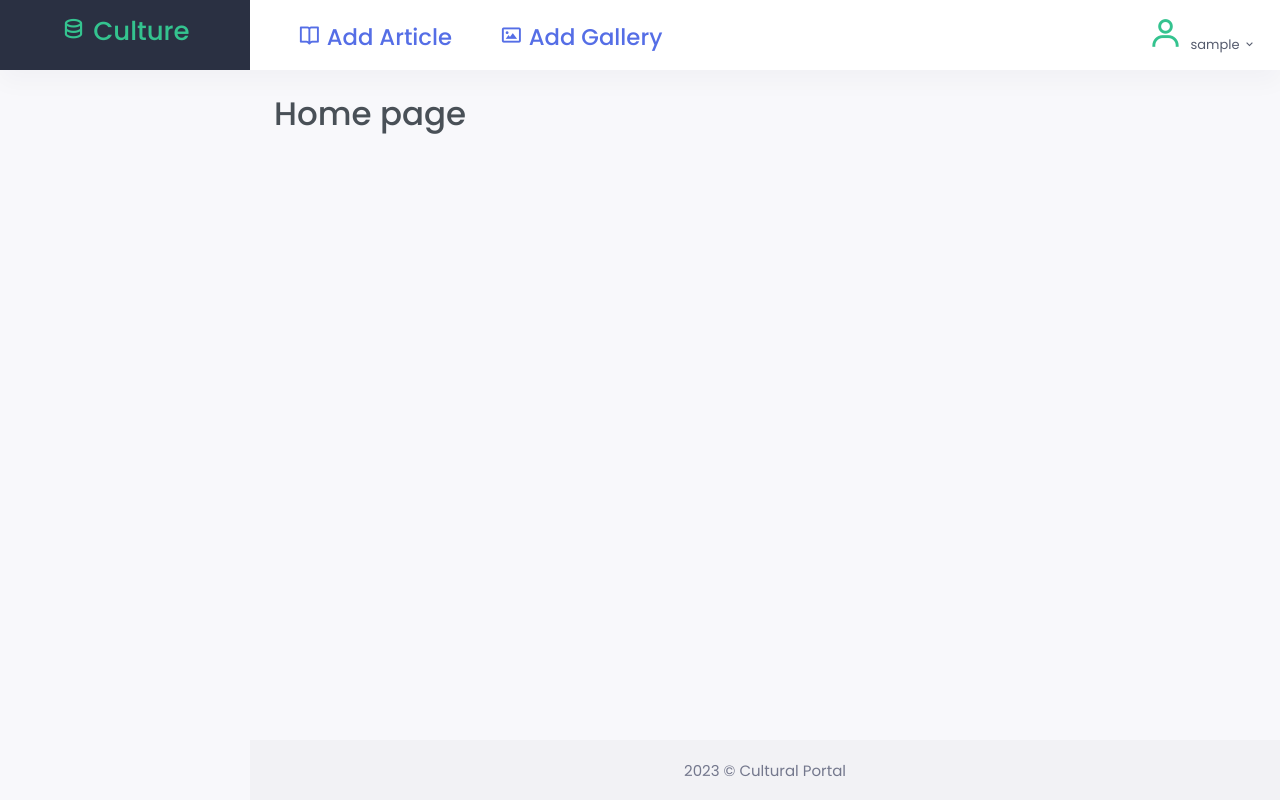
After one commit to Ivan-Wabuyobo/cultural_portal, a PHP site: page /home.php in a window 1280 px wide. The commit adds this page. Run offline with PHP 8.4, Linux system fonts and the light colour scheme; the visitor is signed in with stand-in values (Sample User, id 1); some libraries are stand-ins or nearby versions.

Commit message:
added a home page file

```diff
--- /dev/null
+++ b/home.php
@@ -0,0 +1,179 @@
+<?php
+session_start();
+include "dbconnect.php";
+
+?>
+<!doctype html>
+<html lang="en">
+
+<head>
+
+    <meta charset="utf-8" />
+    <title>Cultural Portal</title>
+    <meta name="viewport" content="width=device-width, initial-scale=1.0">
+    <meta content="Premium Multipurpose Admin & Dashboard Template" name="description" />
+    <meta content="Themesbrand" name="author" />
+    <!-- App favicon -->
+    <link rel="shortcut icon" href="assets/images/favicon.ico">
+
+    <!-- DataTables -->
+    <link href="assets/libs/datatables.net-bs4/css/dataTables.bootstrap4.min.css" rel="stylesheet" type="text/css" />
+    <link href="assets/libs/datatables.net-buttons-bs4/css/buttons.bootstrap4.min.css" rel="stylesheet" type="text/css" />
+
+    <!-- Responsive datatable examples -->
+    <link href="assets/libs/datatables.net-responsive-bs4/css/responsive.bootstrap4.min.css" rel="stylesheet" type="text/css" />
+
+    <!-- Bootstrap Css -->
+    <link href="assets/css/bootstrap.min.css" id="bootstrap-style" rel="stylesheet" type="text/css" />
+    <!-- Icons Css -->
+    <link href="assets/css/icons.min.css" rel="stylesheet" type="text/css" />
+    <!-- App Css-->
+    <link href="assets/css/app.min.css" id="app-style" rel="stylesheet" type="text/css" />
+    <script src="https://unpkg.com/dropzone@5/dist/min/dropzone.min.js"></script>
+    <link rel="stylesheet" href="https://unpkg.com/dropzone@5/dist/min/dropzone.min.css" type="text/css" />
+
+
+
+</head>
+
+<body data-sidebar="dark" data-layout-mode="light">
+
+    <!-- <body data-layout="horizontal" data-topbar="dark"> -->
+
+    <!-- Begin page -->
+    <div id="layout-wrapper">
+
+        <header id="page-topbar">
+            <div class="navbar-header">
+                <div class="d-flex">
+                    <!-- LOGO -->
+                    <div class="navbar-brand-box text-success font-size-16 header-item waves-effect pt-3">
+                        <h2><i class="bx bx-data"></i> Culture</h2>
+                    </div>
+                    <button hidden type="button" class="btn btn-sm px-3 font-size-16 header-item waves-effect" id="vertical-menu-btn">
+                        <i class="fa fa-fw fa-bars"></i>
+                    </button>
+
+                    <p class="text-white" hidden>hello hello</p>
+                    <a href="articlePortal.php" class="pt-4 ps-5">
+                        <h3>
+                            <i class="bx bx-book-open"></i>
+                            Add Article
+                        </h3>
+                    </a>
+                    <a href="gallery_portal.php" class="pt-4 ps-5">
+                        <h3>
+                            <i class="bx bx-image"></i>
+                            Add Gallery
+                        </h3>
+                    </a>
+                </div>
+
+                <div class="d-flex">
+
+                    <div class="dropdown d-inline-block d-lg-none ms-2">
+                        <button type="button" class="btn header-item noti-icon waves-effect" id="page-header-search-dropdown" data-bs-toggle="dropdown" aria-haspopup="true" aria-expanded="false">
+                            <i class="mdi mdi-magnify"></i>
+                        </button>
+                        <div class="dropdown-menu dropdown-menu-lg dropdown-menu-end p-0" aria-labelledby="page-header-search-dropdown">
+
+                            <form class="p-3">
+                                <div class="form-group m-0">
+                                    <div class="input-group">
+                                        <input type="text" class="form-control" placeholder="Search ..." aria-label="Recipient's username">
+                                        <div class="input-group-append">
+                                            <button class="btn btn-primary" type="submit"><i class="mdi mdi-magnify"></i></button>
+                                        </div>
+                                    </div>
+                                </div>
+                            </form>
+                        </div>
+                    </div>
+                    <div class="dropdown d-inline-block">
+
+                        <button type="submit" class="btn header-item waves-effect" id="page-header-user-dropdown" data-bs-toggle="dropdown" aria-haspopup="true" aria-expanded="false">
+                            <i class="bx bx-user text-success" style="font-size: 35px;"></i>
+                            <span class="d-none d-xl-inline-block ms-1" key="t-henry"><?php echo $_SESSION['user']['username'] ?></span>
+                            <i class="mdi mdi-chevron-down d-none d-xl-inline-block"></i>
+                        </button>
+
+
+
+                        <div class="dropdown-menu dropdown-menu-end">
+                            <!-- item-->
+                            <a class="dropdown-item" href="#"><i class="bx bx-user font-size-16 align-middle me-1"></i>
+                                <span key="t-profile">Profile</span></a>
+                            <div class="dropdown-divider"></div>
+                            <a class="dropdown-item text-danger" href="logout.php"><i class="bx bx-power-off font-size-16 align-middle me-1 text-danger"></i> <span key="t-logout">Logout</span></a>
+                        </div>
+                    </div>
+                </div>
+            </div>
+        </header>
+        <div class="main-content">
+
+            <div class="page-content">
+                <div class="container-fluid">
+                    <h1>Home page</h1>
+                </div> <!-- container-fluid -->
+            </div>
+            <!-- End Page-content -->
+
+
+            <footer class="footer ">
+
+                <div class="row">
+                    <div class="col-sm-12 text-center font-size-15">
+                        <script>
+                            document.write(new Date().getFullYear())
+                        </script> © Cultural Portal
+                    </div>
+                </div>
+
+            </footer>
+        </div>
+        <!-- end main content-->
+
+    </div>
+    <!-- END layout-wrapper -->
+
+    <!-- Right bar overlay-->
+    <div class="rightbar-overlay"></div>
+
+    <!-- JAVASCRIPT -->
+
+
+    <script src="assets/libs/jquery/jquery.min.js"></script>
+    <script src="assets/libs/bootstrap/js/bootstrap.bundle.min.js"></script>
+    <script src="assets/libs/metismenu/metisMenu.min.js"></script>
+    <script src="assets/libs/simplebar/simplebar.min.js"></script>
+    <script src="assets/libs/node-waves/waves.min.js"></script>
+
+    <!-- Required datatable js -->
+    <script src="assets/libs/datatables.net/js/jquery.dataTables.min.js"></script>
+    <script src="assets/libs/datatables.net-bs4/js/dataTables.bootstrap4.min.js"></script>
+    <!-- Buttons examples -->
+    <script src="assets/libs/datatables.net-buttons/js/dataTables.buttons.min.js"></script>
+    <script src="assets/libs/datatables.net-buttons-bs4/js/buttons.bootstrap4.min.js"></script>
+    <script src="assets/libs/jszip/jszip.min.js"></script>
+    <script src="assets/libs/pdfmake/build/pdfmake.min.js"></script>
+    <script src="assets/libs/pdfmake/build/vfs_fonts.js"></script>
+    <script src="assets/libs/datatables.net-buttons/js/buttons.html5.min.js"></script>
+    <script src="assets/libs/datatables.net-buttons/js/buttons.print.min.js"></script>
+    <script src="assets/libs/datatables.net-buttons/js/buttons.colVis.min.js"></script>
+
+    <!-- Responsive examples -->
+    <script src="assets/libs/datatables.net-responsive/js/dataTables.responsive.min.js"></script>
+    <script src="assets/libs/datatables.net-responsive-bs4/js/responsive.bootstrap4.min.js"></script>
+
+    <!-- Datatable init js -->
+    <script src="assets/js/pages/datatables.init.js"></script>
+
+    <script src="assets/js/app.js"></script>
+
+
+</body>
+
+<!-- Mirrored from themesbrand.com/skote/layouts/tables-datatable.html by HTTrack Website Copier/3.x [XR&CO'2014], Fri, 24 Mar 2023 19:08:49 GMT -->
+
+</html>
--- a/login.php
+++ b/login.php
@@ -60,7 +60,7 @@ include "dbconnect.php";
           $transaction_id = "#".date('Ym').time();
           $sql = "INSERT INTO `logs`(`transaction_id`, `transaction_type`, `user`) VALUES ('$transaction_id', 'Logged in into the system successfully', '$username')";
           $conn->query($sql);
-        header("location: index.php");
+        header("location: home.php");
         }
       }
     }
```
